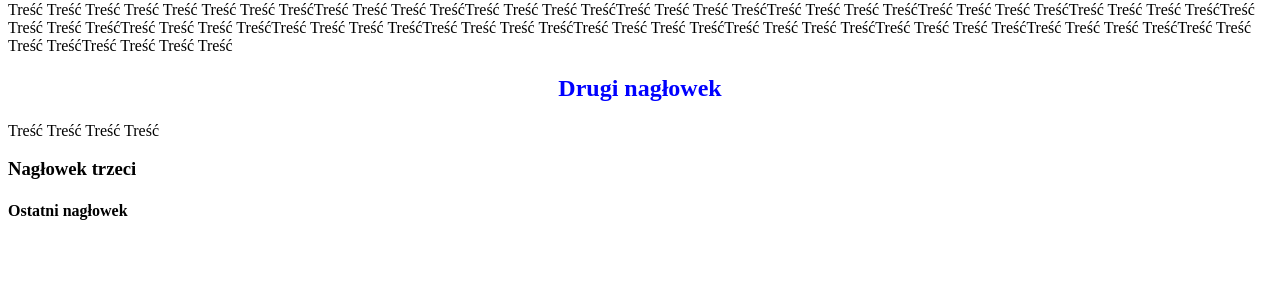
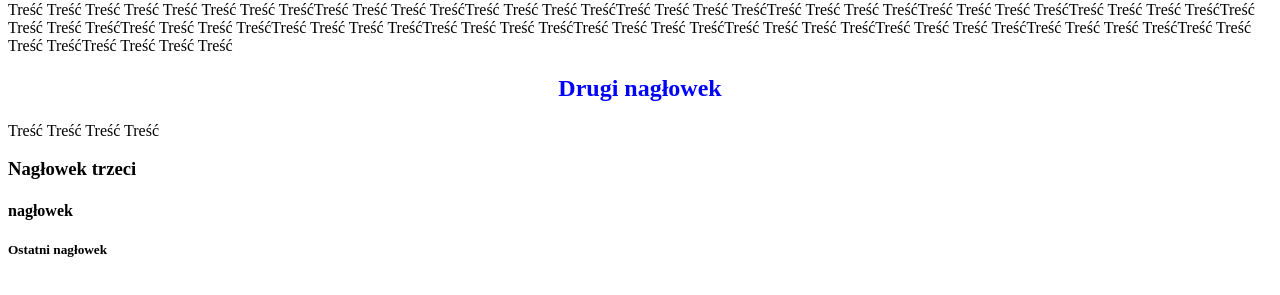
Before and after one commit to aszymanowska/Lab1, a plain HTML site: page index_zadanie.html in a window 1280 px wide. Shown: the part 79-374 px from the top of the page. Drawn offline with Linux system fonts and the light colour scheme.

Commit message:
Update index_zadanie.html

```diff
--- a/index_zadanie.html
+++ b/index_zadanie.html
@@ -22,7 +22,8 @@
 	<h2> Drugi nagłowek </h2>
 	 <p> Treść Treść Treść Treść </p>
 	  <h3> Nagłowek trzeci </h3>
-	   <h4> Ostatni nagłowek </h4>
+	  <h4>  nagłowek </h4>
+	   <h5> Ostatni nagłowek </h5>
 
   </body>
 
```
